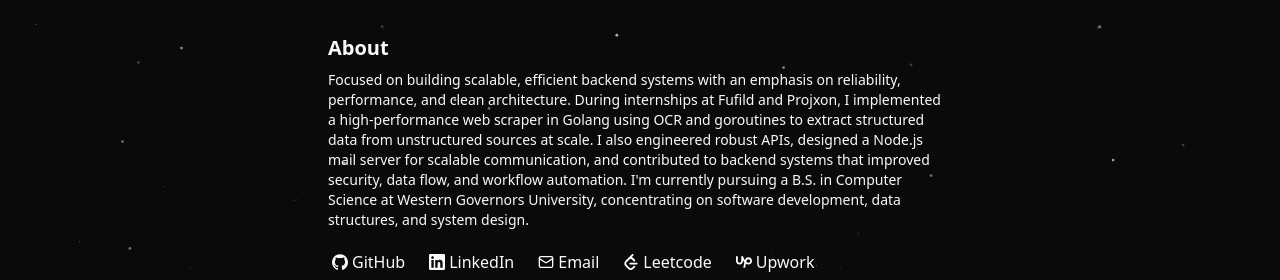
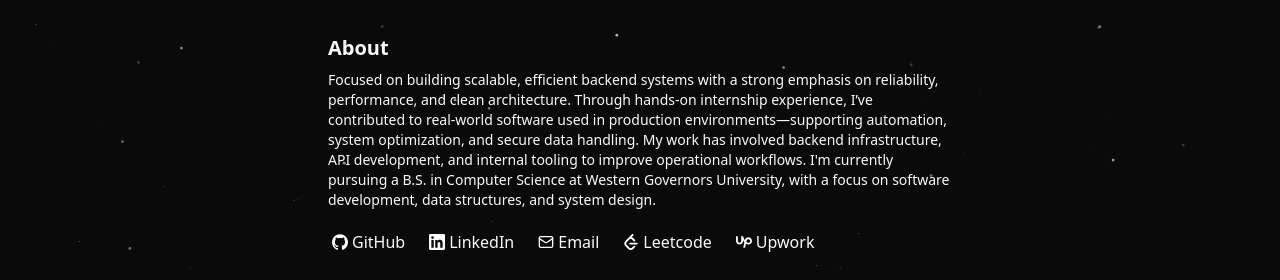
Before and after one commit to chandlercasey13/portfolio-site, a Next.js app: page / in a window 1280 px wide. Shown: the part 230-510 px from the top of the page. Built offline with nearby package versions, Linux system fonts and the light colour scheme; no server answers.

Commit message:
Change summary wording

```diff
--- a/src/data/resume.tsx
+++ b/src/data/resume.tsx
@@ -9,7 +9,7 @@ export const data = {
   description:
     "Software Engineer focused on backend systems with proficiency in Golang, TypeScript, and cloud infrastructure.",
   summary:
-    "Focused on building scalable, efficient backend systems with an emphasis on reliability, performance, and clean architecture. During internships at Fufild and Projxon, I implemented a high-performance web scraper in Golang using OCR and goroutines to extract structured data from unstructured sources at scale. I also engineered robust APIs, designed a Node.js mail server for scalable communication, and contributed to backend systems that improved security, data flow, and workflow automation. I'm currently pursuing a B.S. in Computer Science at Western Governors University, concentrating on software development, data structures, and system design.",
+    "Focused on building scalable, efficient backend systems with a strong emphasis on reliability, performance, and clean architecture. Through hands-on internship experience, I’ve contributed to real-world software used in production environments—supporting automation, system optimization, and secure data handling. My work has involved backend infrastructure, API development, and internal tooling to improve operational workflows. I'm currently pursuing a B.S. in Computer Science at Western Governors University, with a focus on software development, data structures, and system design.",
   avatarUrl: "/me.png",
   skills: [
     "Golang",
```
